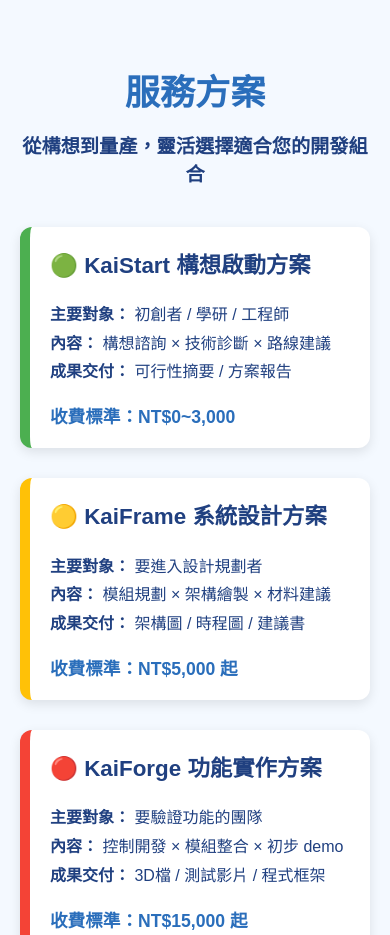
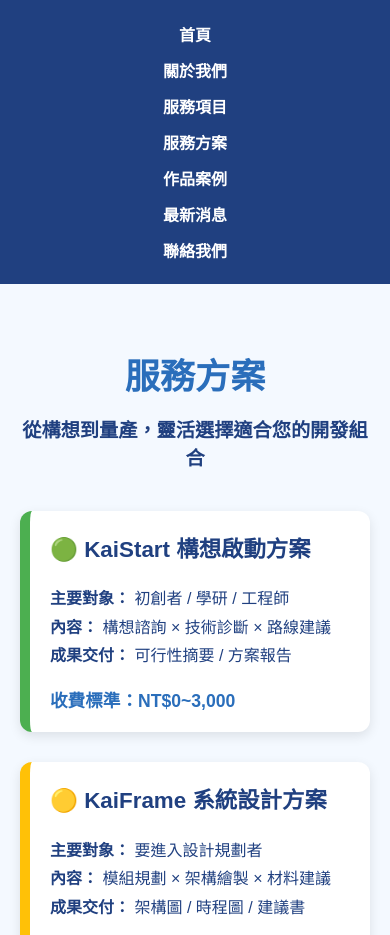
Before and after one commit to KaiQiSmart/KaiQiSmart.github.io, a plain HTML site: page pricing.html in a window 390 px wide. Shown: the top 935 px of the page. Drawn offline with Linux system fonts and the light colour scheme.

Commit message:
Update pricing.html

```diff
--- a/pricing.html
+++ b/pricing.html
@@ -10,6 +10,23 @@
       font-family: "Noto Sans TC", Arial, sans-serif;
       background-color: #f4f9ff;
       color: #204080;
+    }
+    nav {
+      background-color: #204080;
+      padding: 16px 40px;
+      display: flex;
+      flex-wrap: wrap;
+      justify-content: center;
+    }
+    nav a {
+      color: white;
+      text-decoration: none;
+      margin: 8px 15px;
+      font-weight: bold;
+      font-size: 1rem;
+    }
+    nav a:hover {
+      text-decoration: underline;
     }
     .container {
       max-width: 1000px;
@@ -63,12 +80,34 @@
       font-size: 0.95rem;
       margin-top: 60px;
     }
+    footer a {
+      color: #2a6ebb;
+      text-decoration: none;
+    }
     @media (max-width: 600px) {
+      nav {
+        flex-direction: column;
+        align-items: center;
+      }
+      nav a {
+        margin: 6px 0;
+      }
       .plan { padding: 20px; }
     }
   </style>
 </head>
 <body>
+  <!-- 🔷 導覽列 -->
+  <nav>
+    <a href="index.html">首頁</a>
+    <a href="about.html">關於我們</a>
+    <a href="services.html">服務項目</a>
+    <a href="pricing.html">服務方案</a>
+    <a href="portfolio.html">作品案例</a>
+    <a href="news.html">最新消息</a>
+    <a href="contact.html">聯絡我們</a>
+  </nav>
+
   <div class="container">
     <h1>服務方案</h1>
     <h2>從構想到量產，靈活選擇適合您的開發組合</h2>
```
